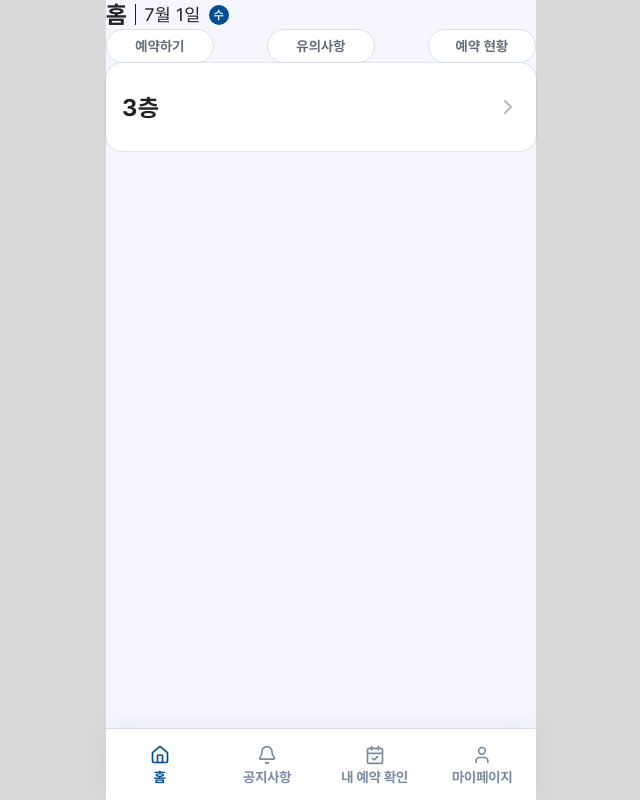
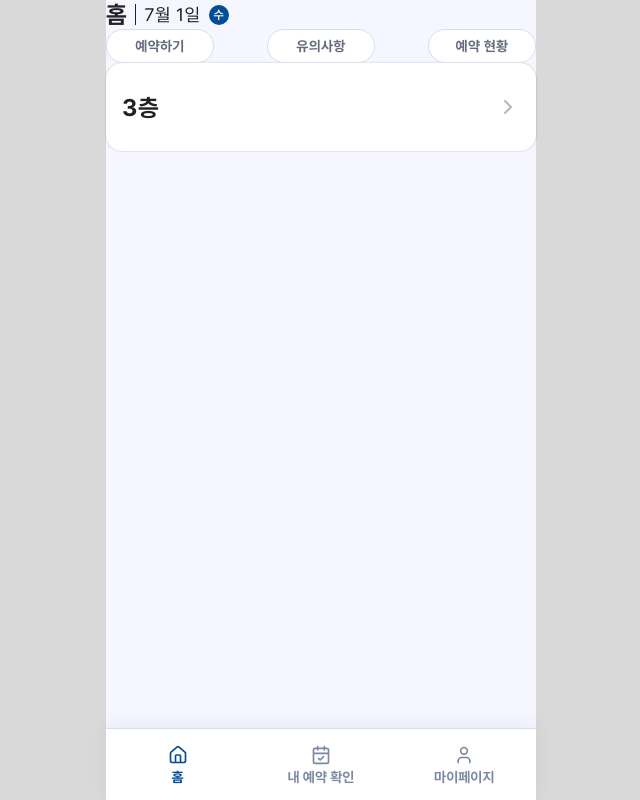
Before and after one commit to Piano-Reservation/Frontend, a React (Vite) app: page /home in a window 1280 px wide. Shown: the whole page, without its empty margins (319-959 px from the left). Built offline with nearby package versions, Linux system fonts and the light colour scheme.

Commit message:
fix: 바텀 내비게이션 메뉴 변경 (#9)

```diff
--- a/src/shared/components/BottomNavigation.tsx
+++ b/src/shared/components/BottomNavigation.tsx
@@ -2,12 +2,7 @@ import type {ComponentType, SVGProps} from 'react';
 import {NavLink, useLocation} from 'react-router';
 
 import {ROUTES} from '@/shared/constants/routes';
-import {
-  IcSvgBell,
-  IcSvgCalendarCheck,
-  IcSvgHouse,
-  IcSvgUser,
-} from '@/shared/icons';
+import {IcSvgCalendarCheck, IcSvgHouse, IcSvgUser} from '@/shared/icons';
 
 type NavigationItem = {
   label: string;
@@ -22,12 +17,6 @@ const navigationItems: NavigationItem[] = [
     path: ROUTES.HOME,
     icon: IcSvgHouse,
     isActive: (pathname) => pathname === ROUTES.HOME,
-  },
-  {
-    label: '공지사항',
-    path: ROUTES.ANNOUNCEMENT,
-    icon: IcSvgBell,
-    isActive: (pathname) => pathname === ROUTES.ANNOUNCEMENT,
   },
   {
     label: '내 예약 확인',
@@ -49,7 +38,7 @@ const BottomNavigation = () => {
   return (
     <nav
       aria-label='하단 내비게이션'
-      className='border-border-default bg-bg-surface fixed right-0 bottom-0 left-0 z-50 mx-auto grid h-[72px] max-w-[430px] min-w-[375px] grid-cols-4 items-start border-t shadow-[0_-4px_18px_rgba(12,45,82,0.06)]'>
+      className='border-border-default bg-bg-surface fixed right-0 bottom-0 left-0 z-50 mx-auto grid h-[72px] max-w-[430px] min-w-[375px] grid-cols-3 items-start border-t shadow-[0_-4px_18px_rgba(12,45,82,0.06)]'>
       {navigationItems.map(({label, path, icon: Icon, isActive}) => {
         const active = isActive(pathname);
 
```
